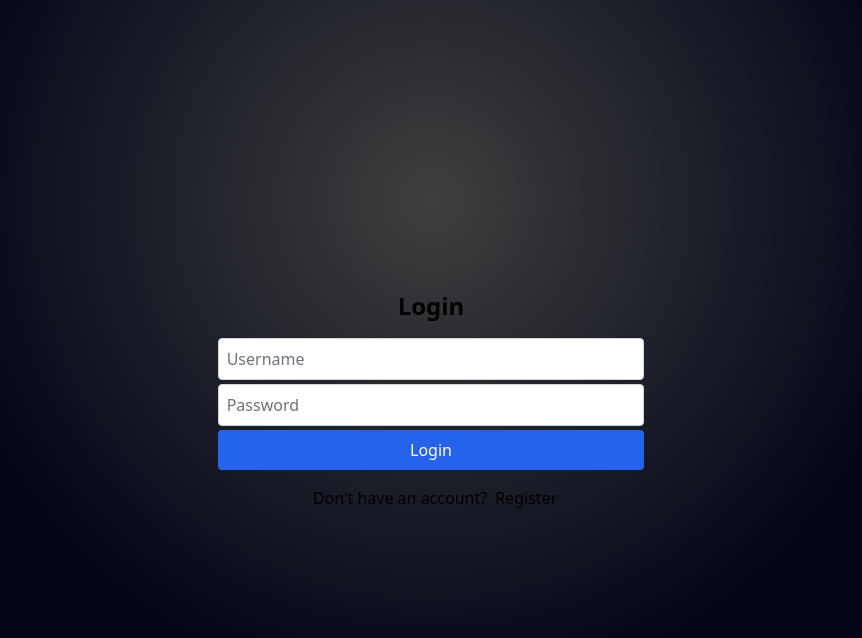
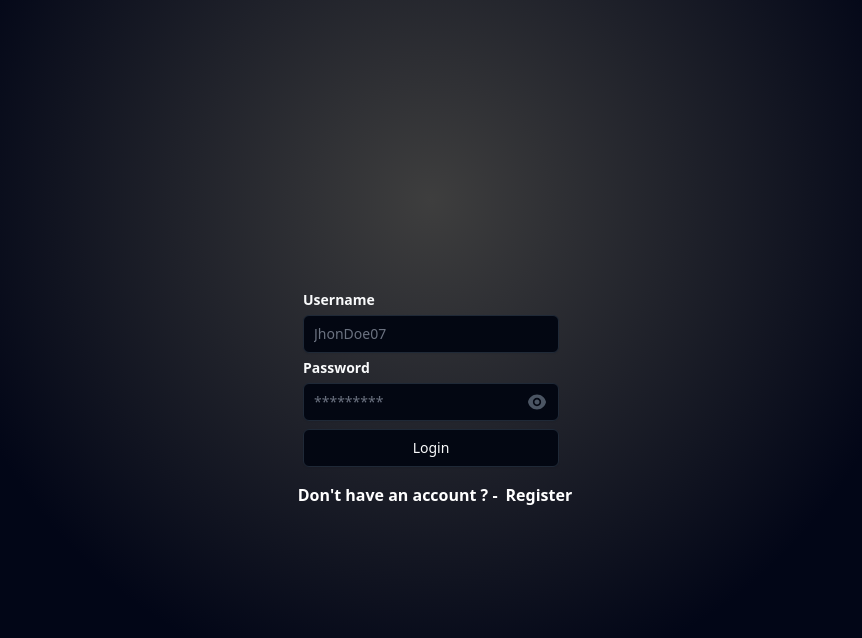
Before and after one commit to llOrtegall/Chat_Mern_Ortega, a React (Vite) app in the folder client/: page / in a window 1280 px wide. Shown: the top 638 px of the page, without its empty margins (209-1071 px from the left). Built offline with nearby package versions, Linux system fonts and the light colour scheme; no server answers.

Commit message:
soner agregar, theme context add, and register form changed

```diff
--- a/client/package.json
+++ b/client/package.json
@@ -10,11 +10,14 @@
     "preview": "vite preview"
   },
   "dependencies": {
+    "@radix-ui/react-label": "^2.1.1",
+    "@radix-ui/react-slot": "^1.1.1",
     "@remixicon/react": "^4.5.0",
     "axios": "1.7.7",
     "clsx": "^2.1.1",
     "react": "18.3.1",
     "react-dom": "18.3.1",
+    "sonner": "^1.7.1",
     "tailwind-merge": "^2.5.5",
     "tailwind-variants": "^0.3.0"
   },
--- /dev/null
+++ b/client/src/components/Button.tsx
@@ -0,0 +1,147 @@
+// Tremor Button [v0.2.0]
+
+import React from "react"
+import { Slot } from "@radix-ui/react-slot"
+import { RiLoader2Fill } from "@remixicon/react"
+import { tv, type VariantProps } from "tailwind-variants"
+
+import { cx, focusRing } from "@/lib/utils"
+
+const buttonVariants = tv({
+  base: [
+    // base
+    "relative inline-flex items-center justify-center whitespace-nowrap rounded-md border px-3 py-2 text-center text-sm font-medium shadow-sm transition-all duration-100 ease-in-out",
+    // disabled
+    "disabled:pointer-events-none disabled:shadow-none",
+    // focus
+    focusRing,
+  ],
+  variants: {
+    variant: {
+      primary: [
+        // border
+        "border-transparent",
+        // text color
+        "text-white dark:text-white",
+        // background color
+        "bg-blue-500 dark:bg-blue-500",
+        // hover color
+        "hover:bg-blue-600 dark:hover:bg-blue-600",
+        // disabled
+        "disabled:bg-blue-300 disabled:text-white",
+        "disabled:dark:bg-blue-800 disabled:dark:text-blue-400",
+      ],
+      secondary: [
+        // border
+        "border-gray-300 dark:border-gray-800",
+        // text color
+        "text-gray-900 dark:text-gray-50",
+        // background color
+        "bg-white dark:bg-gray-950",
+        //hover color
+        "hover:bg-gray-50 dark:hover:bg-gray-900/60",
+        // disabled
+        "disabled:text-gray-400",
+        "disabled:dark:text-gray-600",
+      ],
+      light: [
+        // base
+        "shadow-none",
+        // border
+        "border-transparent",
+        // text color
+        "text-gray-900 dark:text-gray-50",
+        // background color
+        "bg-gray-200 dark:bg-gray-900",
+        // hover color
+        "hover:bg-gray-300/70 dark:hover:bg-gray-800/80",
+        // disabled
+        "disabled:bg-gray-100 disabled:text-gray-400",
+        "disabled:dark:bg-gray-800 disabled:dark:text-gray-600",
+      ],
+      ghost: [
+        // base
+        "shadow-none",
+        // border
+        "border-transparent",
+        // text color
+        "text-gray-900 dark:text-gray-50",
+        // hover color
+        "bg-transparent hover:bg-gray-100 dark:hover:bg-gray-800/80",
+        // disabled
+        "disabled:text-gray-400",
+        "disabled:dark:text-gray-600",
+      ],
+      destructive: [
+        // text color
+        "text-white",
+        // border
+        "border-transparent",
+        // background color
+        "bg-red-600 dark:bg-red-700",
+        // hover color
+        "hover:bg-red-700 dark:hover:bg-red-600",
+        // disabled
+        "disabled:bg-red-300 disabled:text-white",
+        "disabled:dark:bg-red-950 disabled:dark:text-red-400",
+      ],
+    },
+  },
+  defaultVariants: {
+    variant: "primary",
+  },
+})
+
+interface ButtonProps
+  extends React.ComponentPropsWithoutRef<"button">,
+  VariantProps<typeof buttonVariants> {
+  asChild?: boolean
+  isLoading?: boolean
+  loadingText?: string
+}
+
+const Button = React.forwardRef<HTMLButtonElement, ButtonProps>(
+  (
+    {
+      asChild,
+      isLoading = false,
+      loadingText,
+      className,
+      disabled,
+      variant,
+      children,
+      ...props
+    }: ButtonProps,
+    forwardedRef,
+  ) => {
+    const Component = asChild ? Slot : "button"
+    return (
+      <Component
+        ref={forwardedRef}
+        className={cx(buttonVariants({ variant }), className)}
+        disabled={disabled || isLoading}
+        tremor-id="tremor-raw"
+        {...props}
+      >
+        {isLoading ? (
+          <span className="pointer-events-none flex shrink-0 items-center justify-center gap-1.5">
+            <RiLoader2Fill
+              className="size-4 shrink-0 animate-spin"
+              aria-hidden="true"
+            />
+            <span className="sr-only">
+              {loadingText ? loadingText : "Loading"}
+            </span>
+            {loadingText ? loadingText : children}
+          </span>
+        ) : (
+          children
+        )}
+      </Component>
+    )
+  },
+)
+
+Button.displayName = "Button"
+
+export { Button, buttonVariants, type ButtonProps }
--- /dev/null
+++ b/client/src/components/Label.tsx
@@ -0,0 +1,38 @@
+// Tremor Label [v0.0.2]
+
+import React from "react"
+import * as LabelPrimitives from "@radix-ui/react-label"
+
+import { cx } from "@/lib/utils"
+
+interface LabelProps
+  extends React.ComponentPropsWithoutRef<typeof LabelPrimitives.Root> {
+  disabled?: boolean
+}
+
+const Label = React.forwardRef<
+  React.ElementRef<typeof LabelPrimitives.Root>,
+  LabelProps
+>(({ className, disabled, ...props }, forwardedRef) => (
+  <LabelPrimitives.Root
+    ref={forwardedRef}
+    className={cx(
+      // base
+      "text-sm leading-none",
+      // text color
+      "text-gray-900 dark:text-gray-50",
+      // disabled
+      {
+        "text-gray-400 dark:text-gray-600": disabled,
+      },
+      className,
+    )}
+    aria-disabled={disabled}
+    tremor-id="tremor-raw"
+    {...props}
+  />
+))
+
+Label.displayName = "Label"
+
+export { Label }
--- /dev/null
+++ b/client/src/context/ThemeContext.tsx
@@ -0,0 +1,34 @@
+import { createContext, useContext, useState, ReactNode, useEffect } from 'react';
+
+interface ThemeContextProps {
+  theme: boolean;
+  setTheme: React.Dispatch<React.SetStateAction<boolean>>;
+}
+
+const ThemeContext = createContext<ThemeContextProps | undefined>(undefined);
+
+export const ThemeProvider = ({ children }: { children: ReactNode }) => {
+  const [theme, setTheme] = useState(true);
+
+  useEffect(() => {
+    if (theme) {
+      document.documentElement.classList.add('dark')
+    } else {
+      document.documentElement.classList.remove('dark')
+    }
+  }, [theme])
+  return (
+    <ThemeContext.Provider value={{ theme, setTheme }}>
+      {children}
+    </ThemeContext.Provider>
+  );
+};
+
+// eslint-disable-next-line react-refresh/only-export-components
+export const useTheme = (): ThemeContextProps => {
+  const context = useContext(ThemeContext);
+  if (!context) {
+    throw new Error('useTheme must be used within a ThemeProvider');
+  }
+  return context;
+};
--- a/client/src/main.tsx
+++ b/client/src/main.tsx
@@ -2,9 +2,12 @@ import { UserContextProvider } from './context/UserContext.tsx'
 import { createRoot } from 'react-dom/client'
 import App from './App.tsx'
 import './index.css'
+import { ThemeProvider } from './context/ThemeContext.tsx'
 
 createRoot(document.getElementById('root')!).render(
   <UserContextProvider>
-    <App />
+    <ThemeProvider>
+      <App />
+    </ThemeProvider>
   </UserContextProvider>
 )
--- a/client/src/pages/Register.tsx
+++ b/client/src/pages/Register.tsx
@@ -1,6 +1,10 @@
+import { useUserContext } from '../context/UserContext'
+import { Button } from '@/components/Button'
+import { Input } from '@/components/Input'
+import { Label } from '@/components/Label'
+import { toast, Toaster } from 'sonner'
 import { useState } from 'react'
 import axios from 'axios'
-import { useUserContext } from '../context/UserContext'
 
 export default function Register() {
   const [username, setUsername] = useState('')
@@ -16,8 +20,16 @@ export default function Register() {
       const res = await axios.post('/login', { username, password })
       setLoggedInUsername(res.data.username)
       setId(res.data.id)
-    } catch (error) {
-      console.error(error)
+    } catch (error: unknown) {
+      if (error instanceof axios.AxiosError) {
+        if (error.response?.status === 404) {
+          toast.error('Error on try login', { description: error.response.data })
+        } else if (error.response?.status === 401) {
+          toast.error('Error on try login', { description: error.response.data })
+        } else {
+          toast.error('Error on try login', { description: 'Error on server' })
+        }
+      }
     }
   }
 
@@ -38,47 +50,53 @@ export default function Register() {
   }
 
   return (
+    <>
       <div className="relative h-screen w-full bg-slate-950">
-      <div className="absolute z-0 bottom-0 left-0 right-0 top-0 bg-[radial-gradient(circle_500px_at_50%_200px,#3e3e3e,transparent)]">
+        <div className="absolute bottom-0 left-0 right-0 top-0 bg-[radial-gradient(circle_500px_at_50%_200px,#3e3e3e,transparent)]">
+          <main className='flex flex-col items-center justify-center h-full  z-20'>
 
-        <main className='flex flex-col items-center justify-center h-full'>
-          <h1 className='text-2xl font-bold mb-4'>
+            <form className='flex flex-col gap-2 w-1/5' onSubmit={handleSubmit}>
+              <Label className='font-semibold' htmlFor='username'>Username</Label>
+              <Input value={username} onChange={e => setUsername(e.target.value)}
+                type='text' placeholder='JhonDoe07' required />
+              {
+                isLoggingIn === 'register' && (
+                  <>
+                    <Label className='font-semibold' htmlFor='email'>Email</Label>
+                    <Input value={email} onChange={e => setEmail(e.target.value)}
+                      type='email' placeholder='useremail@example.com' />
+                  </>
+                )
+              }
+              <Label className='font-semibold' htmlFor='password'>Password</Label>
+              <Input value={password} onChange={e => setPassword(e.target.value)}
+                type='password' placeholder='*********' required />
+              <Button type='submit' variant='secondary'>
                 {
                   isLoggingIn === 'login' ? 'Login' : 'Register'
                 }
-          </h1>
-          <form className='flex flex-col space-y-1 w-1/3' onSubmit={handleSubmit}>
-            <input value={username} onChange={e => setUsername(e.target.value)}
-              type='text' placeholder='Username' className='p-2 border border-gray-300 rounded' />
-            {
-              isLoggingIn === 'register' && (
-                <input value={email} onChange={e => setEmail(e.target.value)}
-                  type='email' placeholder='Email' className='p-2 border border-gray-300 rounded' />
-              )
-            }
-            <input value={password} onChange={e => setPassword(e.target.value)}
-              type='password' placeholder='Password' className='p-2 border border-gray-300 rounded' />
-            <button className='bg-blue-600 text-white p-2 rounded' type='submit'>
-              {
-                isLoggingIn === 'login' ? 'Login' : 'Register'
-              }
-            </button>
+              </Button>
             </form>
 
             <button onClick={() => setIsLoggingIn(isLoggingIn === 'login' ? 'register' : 'login')}
-            className='mt-4'>
+              className='mt-4 dark:text-white font-semibold dark:hover:text-yellow-200'>
               <span className='px-2'>
                 {
-                isLoggingIn === 'login' ? 'Don\'t have an account?' : 'Already have an account?'
+                  isLoggingIn === 'login' ? 'Don\'t have an account ? -' : 'Already have an account ? -'
                 }
               </span>
+              <span>
                 {
                   isLoggingIn === 'login' ? 'Register' : 'Login'
                 }
+              </span>
             </button>
           </main>
 
         </div>
       </div>
+
+      <Toaster richColors duration={4000} position='top-right' visibleToasts={3} />
+    </>
   )
 }
--- a/client/tailwind.config.js
+++ b/client/tailwind.config.js
@@ -6,6 +6,7 @@
 
 export default {
   content: ["./index.html", "./src/**/*.{js,ts,jsx,tsx}"],
+  darkMode: 'class',
   theme: {
     extend: {
       keyframes: {
```
Also changed, not shown: 1 other file (tests, documents, lock files or other folders). Lines whose indentation alone changed are shown as unchanged.
